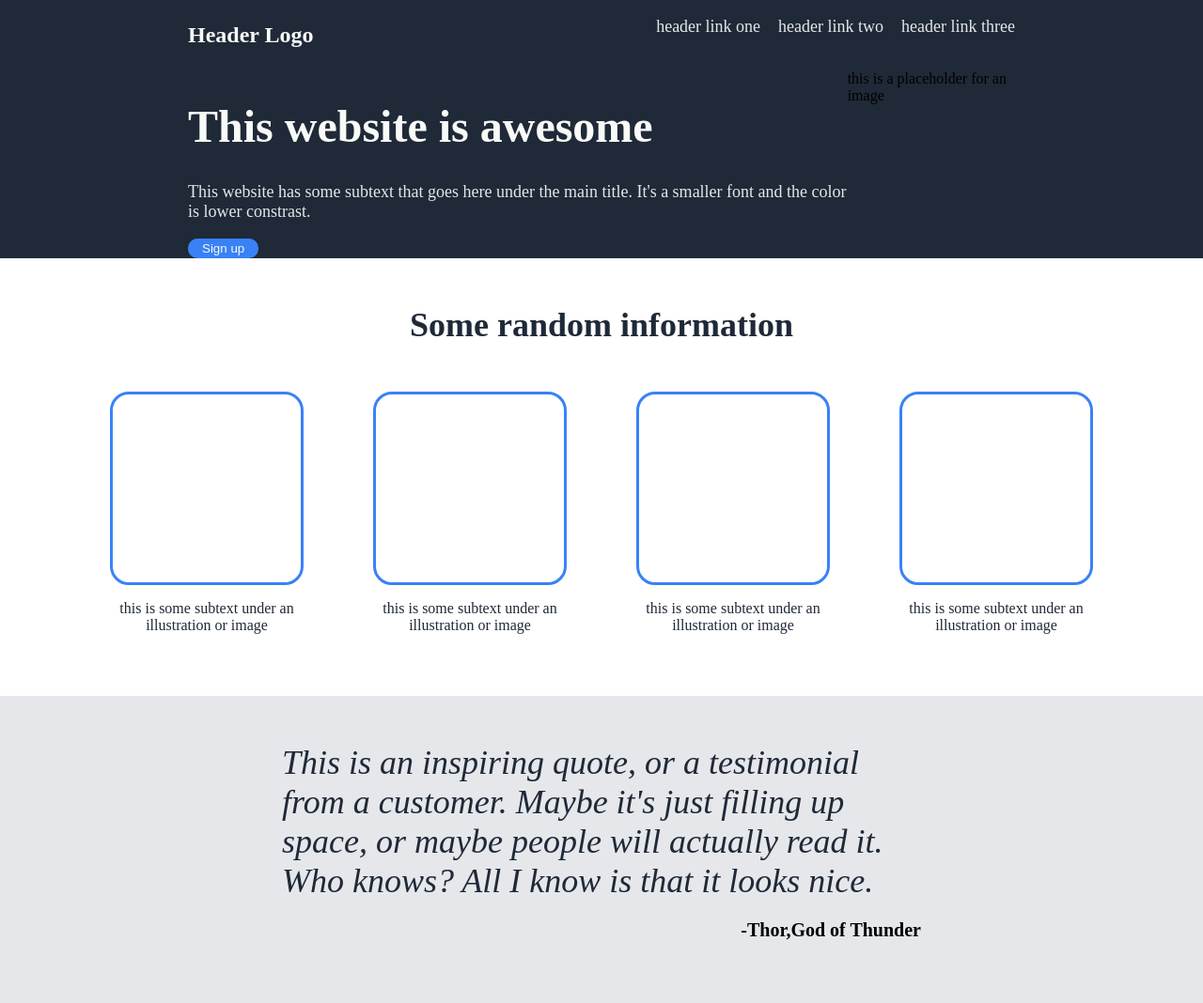
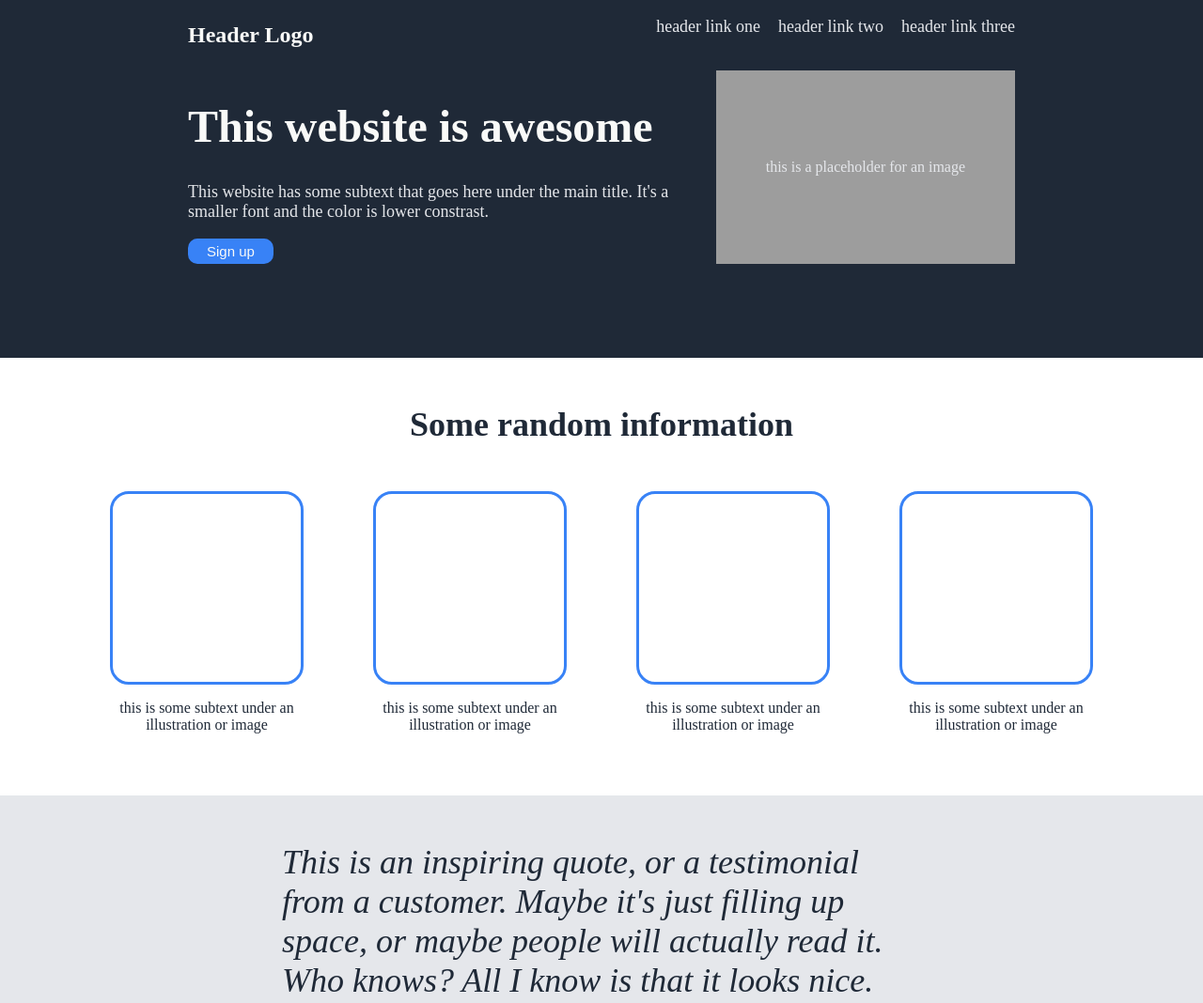
Before and after one commit to Raman7913/Project-Landing-Page, a plain HTML site: page index.html in a window 1280 px wide. Shown: the top 1068 px of the page at 94% size. Drawn offline with Linux system fonts and the light colour scheme.

Commit message:
done with flexing and stying

```diff
--- a/style.css
+++ b/style.css
@@ -5,7 +5,7 @@ body{
     background-color: #1F2937;
     display: flex;
     flex-direction: column;
-    padding: 0 200px;
+    padding: 0 200px 100px 200px;
 }
 .topheader{
     display: flex;
@@ -16,12 +16,16 @@ body{
     display: flex;
     justify-content: space-between;
 }
+.topdescription{
+    padding-right: 30px;
+}
 .topdescription button{
     background-color: #3882f6;
     color: #f9faf8;
     border-radius: 10px;
     border: 0;
-    padding: 3px 15px;
+    padding: 5px 20px;
+    font-size: 15px;
 
 }
 h1{
@@ -44,9 +48,13 @@ ul{
     color: #e5e7eb;
     font-size: 18px;
 }
-#bigimg{
-    height: 400px;
-    transform: rotate(90deg);
+.imgholder{
+    color: #e5e7eb;
+    background-color: #9d9d9d;
+    display: flex;
+    justify-content: center;
+    align-items: center;
+    width: 500px;
 }
 .info{
     text-align: center;
```
